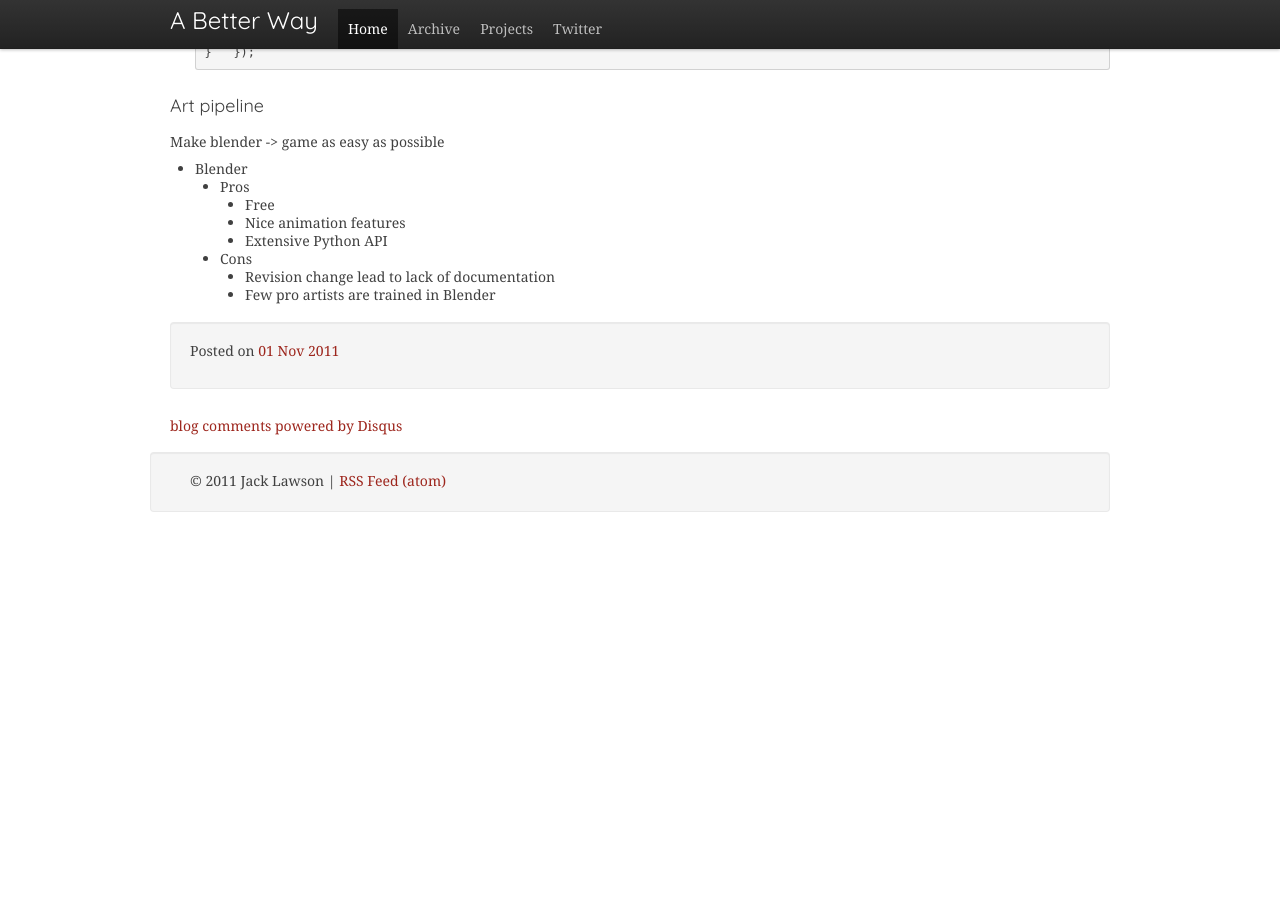
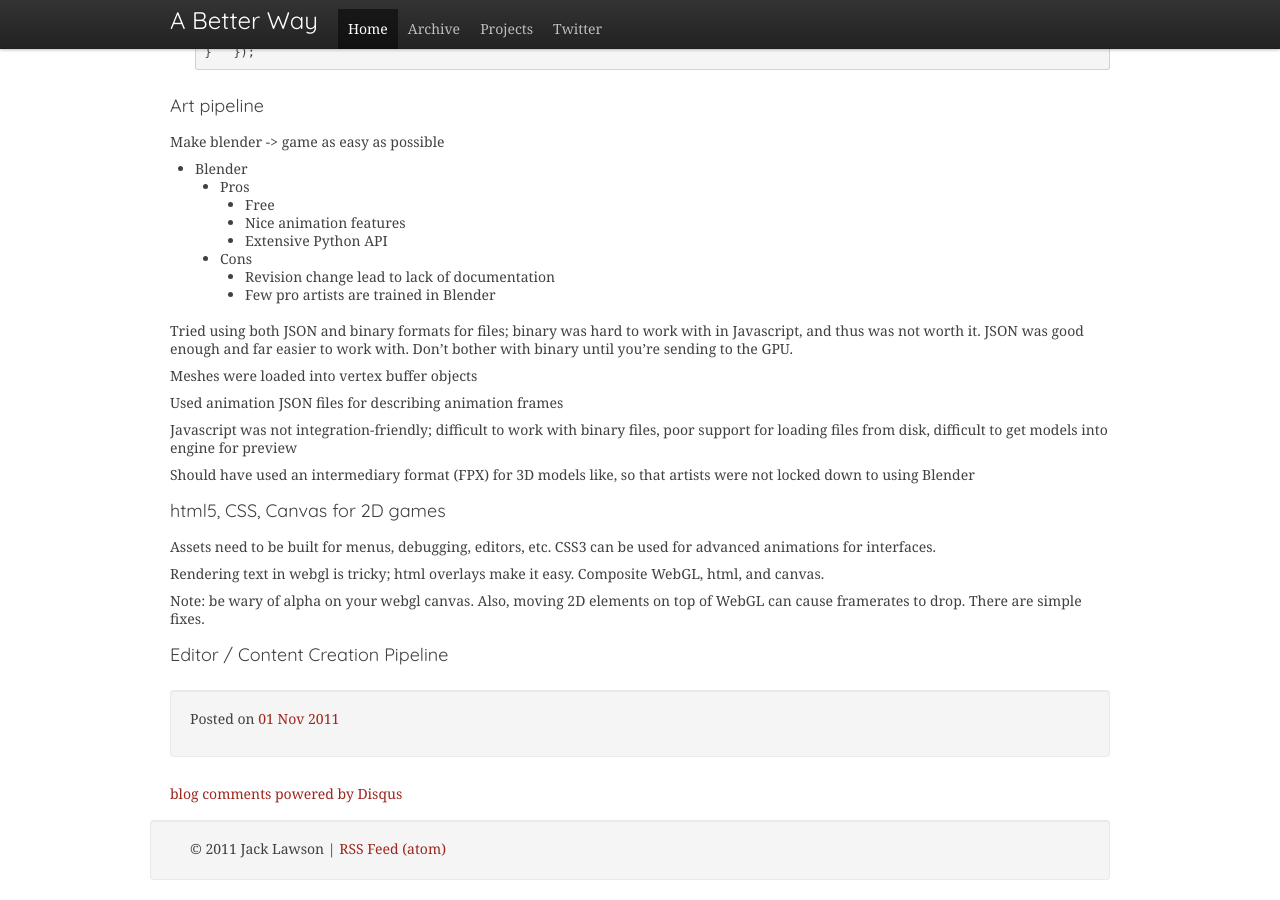
Before and after one commit to ajacksified/ajacksified.github.com, a Jekyll site: the page built from _posts/2011-11-01-new-game-conf-liveblog.markdown, in a window 1280 px wide and 900 px high, scrolled down 8515 px. Built offline with Jekyll 4.4.1, drawn with Linux system fonts in a browser that asks for light colours; nearby versions of some CDN libraries; some web fonts are replaced; Markdown is read by kramdown in place of the engine named in the settings; comment, search, counter and statistics services are not loaded; before the commit the page ends 9047 px from its top, so only the background shows below that.

Commit message:
Session 4

```diff
--- a/_posts/2011-11-01-new-game-conf-liveblog.markdown
+++ b/_posts/2011-11-01-new-game-conf-liveblog.markdown
@@ -580,3 +580,31 @@ Make blender -> game as easy as possible
     * Cons
         * Revision change lead to lack of documentation
         * Few pro artists are trained in Blender
+
+Tried using both JSON and binary formats for files; binary was hard to work with in
+Javascript, and thus was not worth it. JSON was good enough and far easier to work
+with. Don't bother with binary until you're sending to the GPU.
+
+Meshes were loaded into vertex buffer objects
+
+Used animation JSON files for describing animation frames
+
+Javascript was not integration-friendly; difficult to work with binary files,
+poor support for loading files from disk, difficult to get models into engine
+for preview
+
+Should have used an intermediary format (FPX) for 3D models like, so that artists
+were not locked down to using Blender
+
+### html5, CSS, Canvas for 2D games
+
+Assets need to be built for menus, debugging, editors, etc. CSS3 can be used
+for advanced animations for interfaces.
+
+Rendering text in webgl is tricky; html overlays make it easy. Composite WebGL,
+html, and canvas.
+
+Note: be wary of alpha on your webgl canvas. Also, moving 2D elements on top
+of WebGL can cause framerates to drop. There are simple fixes.
+
+### Editor / Content Creation Pipeline
```
